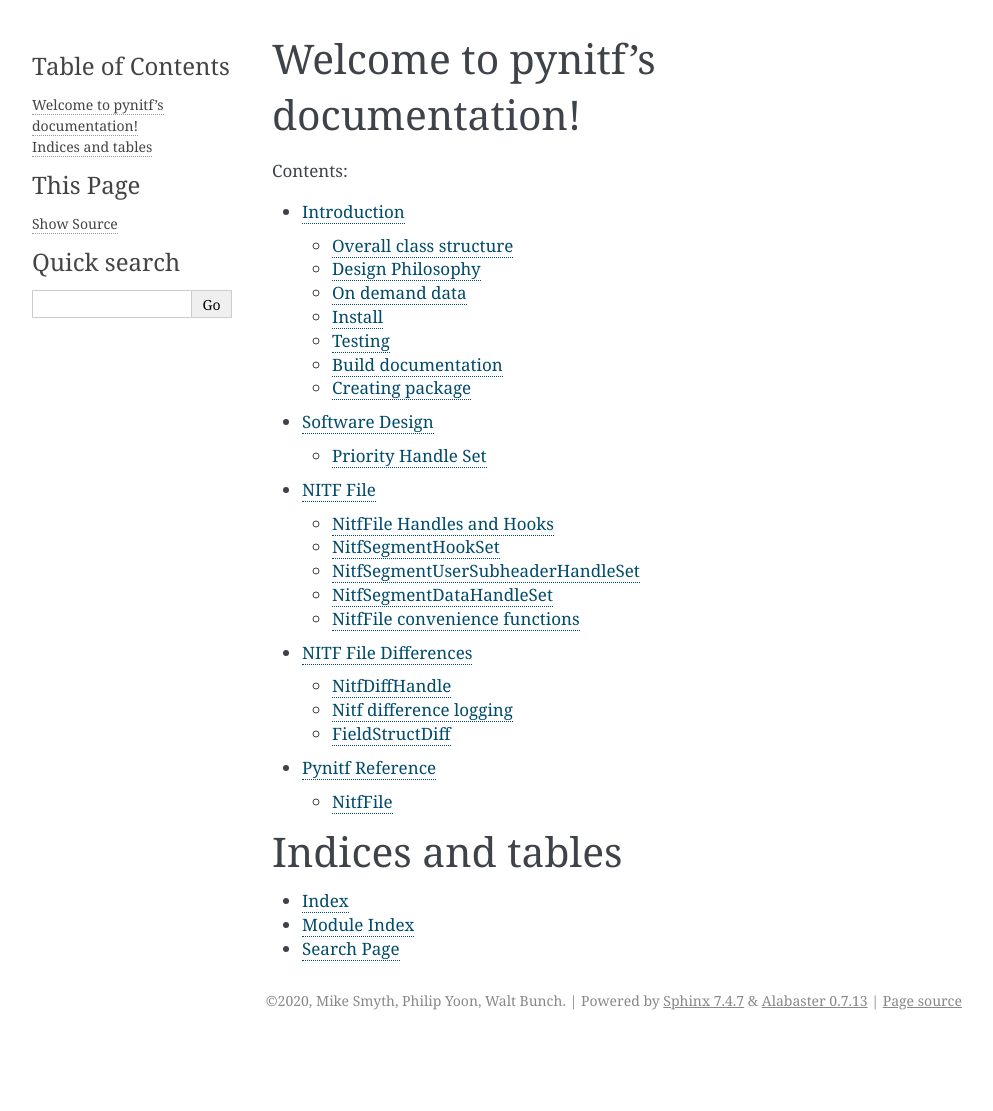
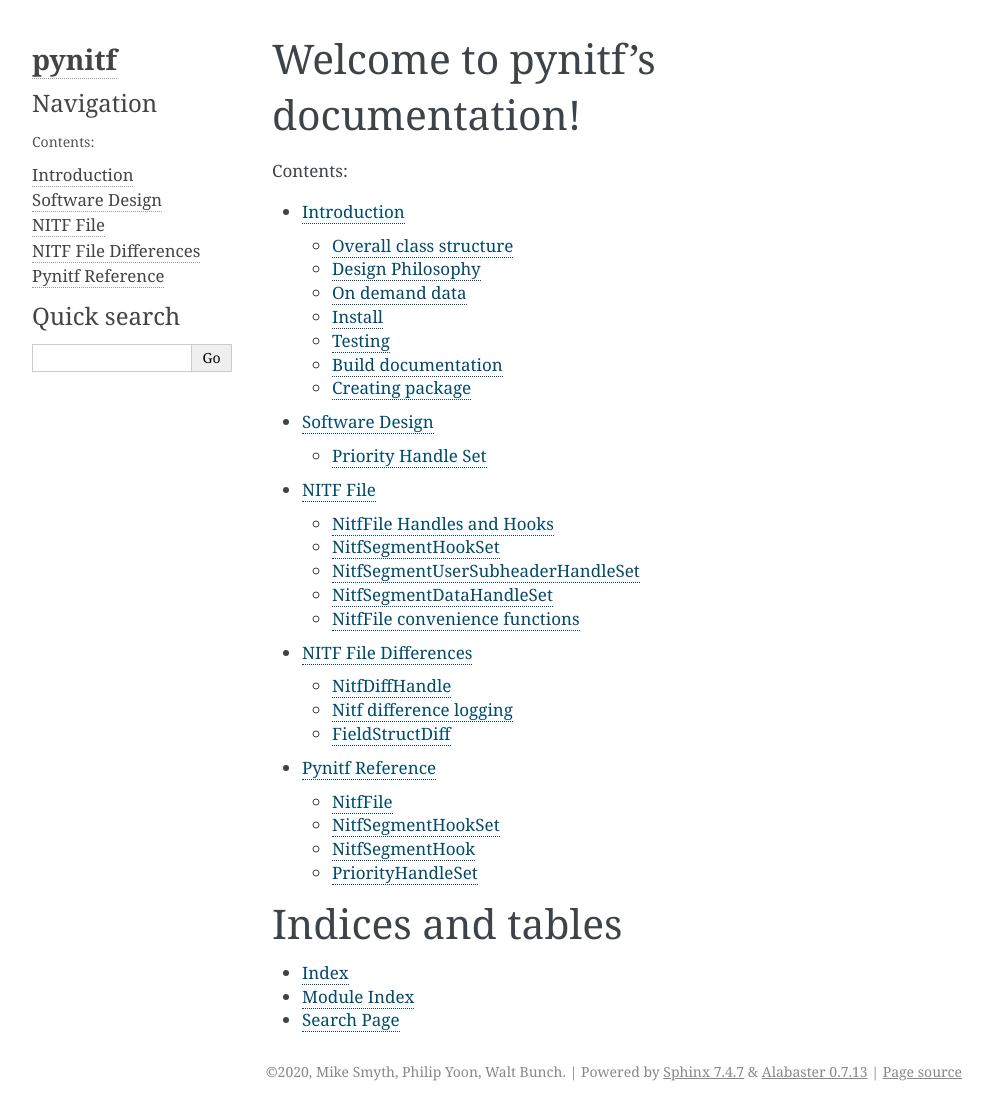
Before and after one commit to Cartography-jpl/pynitf, a Sphinx documentation site: the page built from doc/index.rst, in a window 1280 px wide and 1111 px high. Shown: the whole window, without its empty margins (148-1141 px from the left). Built offline with Sphinx 7.4.7, drawn with Linux system fonts in a browser that asks for light colours.

Commit message:
Comment edit

```diff
--- a/doc/conf.py
+++ b/doc/conf.py
@@ -50,6 +50,17 @@ exclude_patterns = ['_build', 'Thumbs.db', '.DS_Store']
 # a list of builtin themes.
 #
 html_theme = 'alabaster'
+html_sidebars = {
+    '**': [
+        'about.html',
+        'navigation.html',
+        'relations.html',
+        'searchbox.html',
+    ]
+}
+html_theme_options = {
+    'fixed_sidebar' : True,
+}
 
 # Add any paths that contain custom static files (such as style sheets) here,
 # relative to this directory. They are copied after the builtin static files,
--- a/doc/nitf_file_ref.rst
+++ b/doc/nitf_file_ref.rst
@@ -11,3 +11,21 @@ NitfFile
 
 .. autoclass:: NitfFile
    :members:
+
+NitfSegmentHookSet
+------------------
+
+.. autoclass:: NitfSegmentHookSet
+   :members:
+
+NitfSegmentHook
+---------------
+
+.. autoclass:: NitfSegmentHook
+   :members:
+
+PriorityHandleSet
+-----------------
+
+.. autoclass:: PriorityHandleSet
+   :members:
```
Also changed, not shown: doc/nitf_file.rst (+6 -4 lines).
